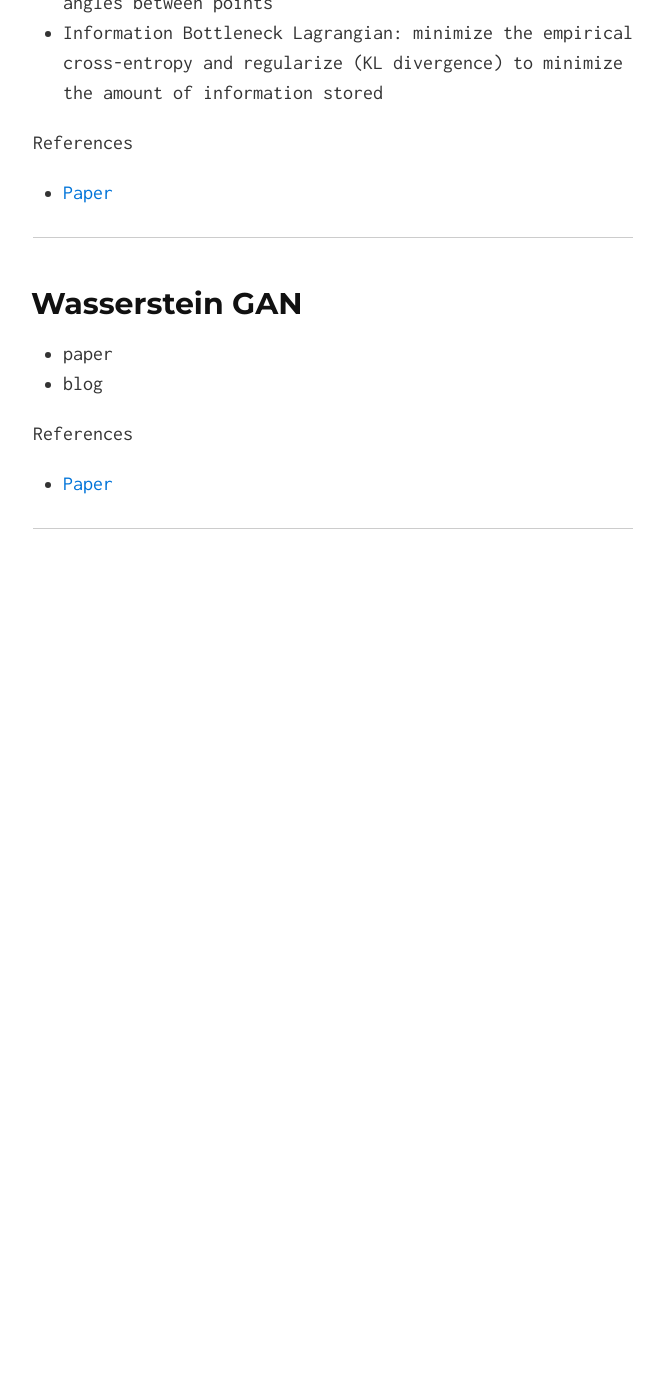
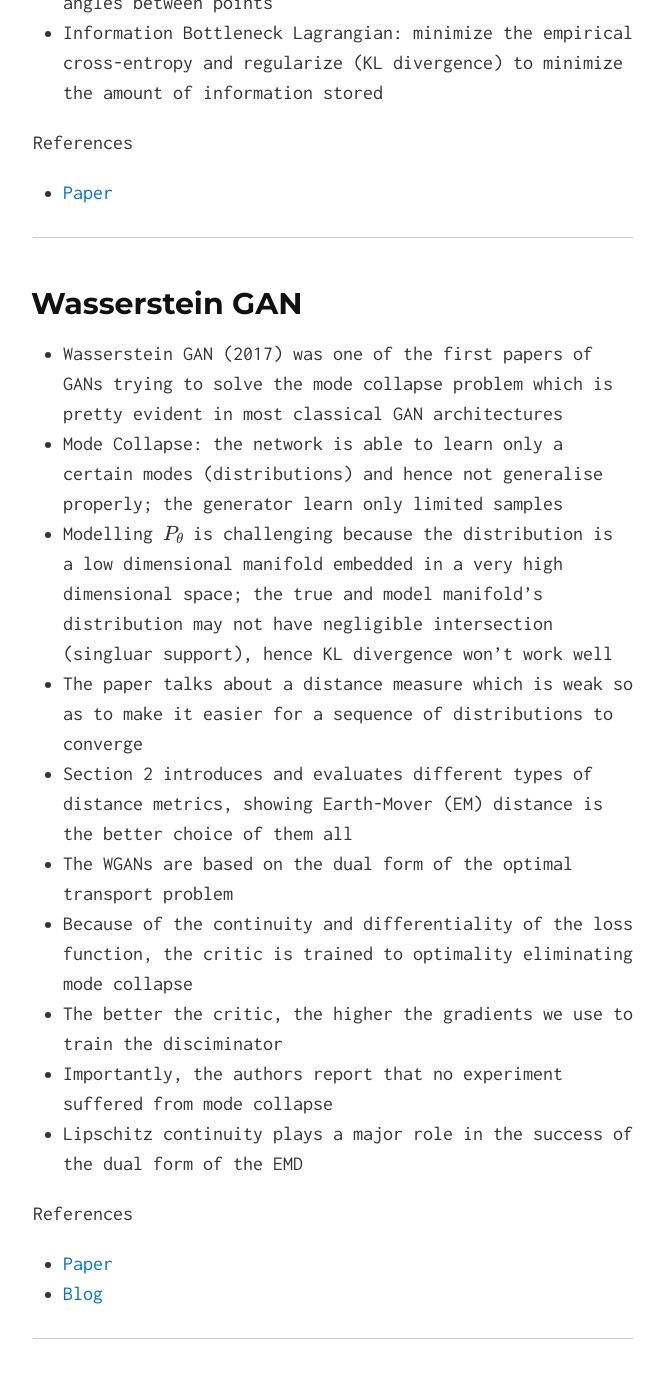
Before and after one commit to divyanshk/Papers-Blogs, a Jekyll site: the page built from index.md, in a window 1280 px wide and 1400 px high, scrolled down 1623 px. Shown: the top 1378 px of the window, without its empty margins (307-971 px from the left). Built offline with Jekyll 4.4.1, drawn with Linux system fonts in a browser that asks for light colours; formulas are drawn with MathJax 3; before the commit the page ends 2253 px from its top, so only the background shows below that.

Commit message:
wgan paper

```diff
--- a/index.md
+++ b/index.md
@@ -34,10 +34,19 @@ References
 
 ## <a name="wgan"></a>Wasserstein GAN
 
-* paper
-* blog
+* Wasserstein GAN (2017) was one of the first papers of GANs trying to solve the mode collapse problem which is pretty evident in most classical GAN architectures
+* Mode Collapse: the network is able to learn only a certain modes (distributions) and hence not generalise properly; the generator learn only limited samples
+* Modelling $$ P_{\theta} $$ is challenging because the distribution is a low dimensional manifold embedded in a very high dimensional space; the true and model manifold's distribution may not have negligible intersection (singluar support), hence KL divergence won't work well
+* The paper talks about a distance measure which is weak so as to make it easier for a sequence of distributions to converge
+* Section 2 introduces and evaluates different types of distance metrics, showing Earth-Mover (EM) distance is the better choice of them all
+* The WGANs are based on the dual form of the optimal transport problem
+* Because of the continuity and differentiality of the loss function, the critic is trained to optimality eliminating mode collapse
+* The better the critic, the higher the gradients we use to train the disciminator
+* Importantly, the authors report that no experiment suffered from mode collapse
+* Lipschitz continuity plays a major role in the success of the dual form of the EMD
 
 References
 * [Paper](https://arxiv.org/abs/1701.07875)
+* [Blog](https://vincentherrmann.github.io/blog/wasserstein/)
 
 ---
```
